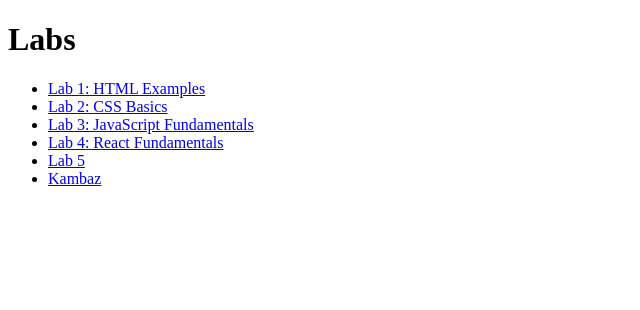
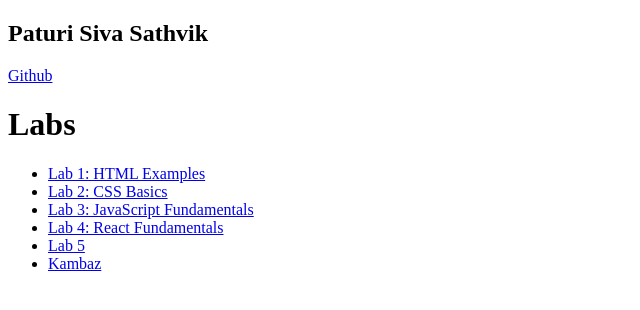
Before and after one commit to sivasathvik/kambaz-next-js, a Next.js app: page /labs in a window 1280 px wide. Shown: the top 310 px of the page, without its empty margins (0-640 px from the left). Built offline with nearby package versions, Linux system fonts and the light colour scheme.

Commit message:
Small tweaks for autograder passing

```diff
--- a/app/labs/lab1/AnchorTag.tsx
+++ b/app/labs/lab1/AnchorTag.tsx
@@ -8,7 +8,7 @@
       </a>{" "}
       to get dummy text
       <br />
-      <a href="https://github.com/jannunzi" id="wd-github">
+      <a href="https://github.com/jannunzi" id="wd-github-link">
         GitHub
       </a>
       <br />
--- a/app/labs/page.tsx
+++ b/app/labs/page.tsx
@@ -3,6 +3,10 @@
 export default function Labs() {
   return (
     <div id="wd-labs">
+        <h2>Paturi Siva Sathvik</h2>
+        <Link href= "https://github.com/sivasathvik/kambaz-next-js" id= "wd-github">
+          Github
+        </Link>
       <h1>Labs</h1>
       <ul>
         <li>
```
